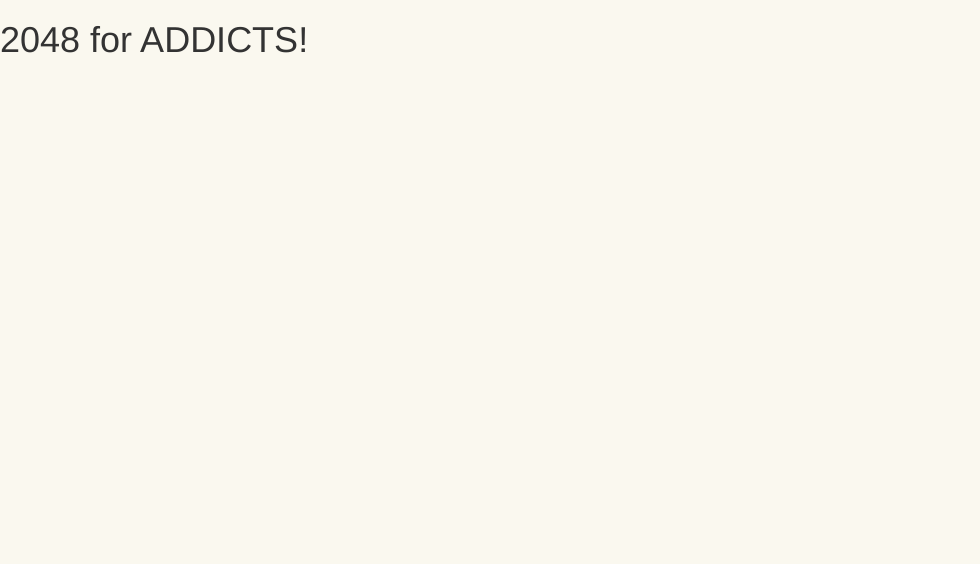
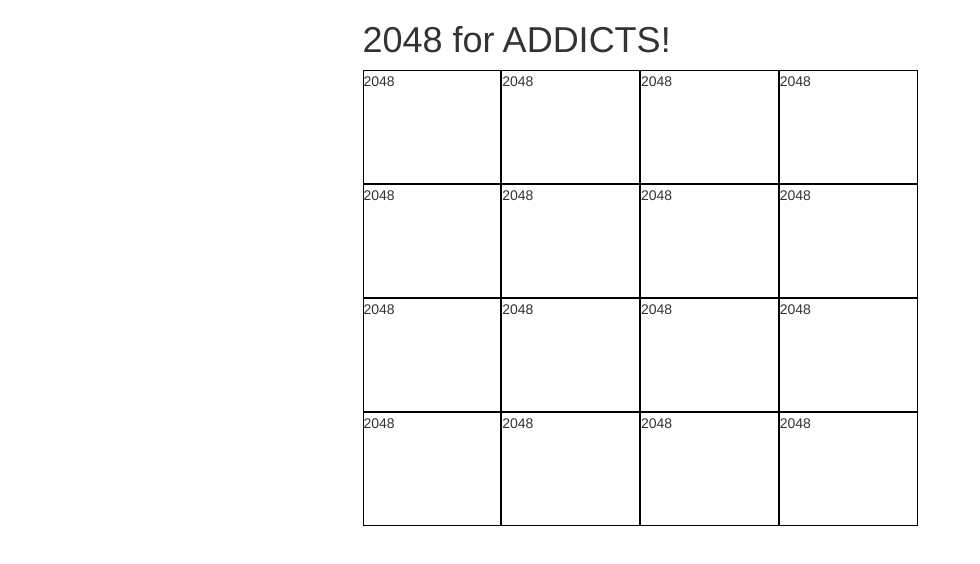
Before and after one commit to hexaballs/2048-4-Addicts, a plain HTML site: page index.html in a window 1280 px wide. Shown: the whole page, without its empty margins (0-980 px from the left). Drawn offline with nearby package versions, Linux system fonts and the light colour scheme.

Commit message:
defined css for board structure

```diff
--- a/css/main.css
+++ /dev/null
@@ -1,3 +0,0 @@
-body {
-  background: #faf8ef
-}
--- /dev/null
+++ b/css/main1.css
@@ -0,0 +1,34 @@
+body {
+  background: #faf8ef;
+  font-style: "Clear Sans", "Helvetica Neue", Arial, sans-serif;
+  color: #776e65;
+}
+
+h1 {
+  font-size: 50px;
+  margin-left: auto;
+  margin-right: auto;
+}
+
+.row {
+  text-align: center;
+}
+
+.board {
+  margin-right: auto;
+  margin-left: auto;
+  padding-top: 10px;
+  padding-bottom: 6px;
+  width: 500px;
+  background: #bbada0;
+  border-radius: 10px;
+}
+
+.cell {
+  background: rgba(238, 228, 218, 0.35);
+  display: inline-block;
+  width: 107px;
+  height: 107px;
+  margin: 5px;
+  border-radius: 10px;
+}
--- /dev/null
+++ b/css/main2.css
@@ -0,0 +1,10 @@
+body {
+
+}
+
+.cell {
+  float: left;
+  border: 1px solid black;
+  width: 25%;
+  height: 114px;
+}
--- a/index.html
+++ b/index.html
@@ -4,27 +4,40 @@
   <meta charset="UTF-8">
   <title>2048 for ADDICTS!</title>
   <link href="//maxcdn.bootstrapcdn.com/bootstrap/3.2.0/css/bootstrap.min.css" rel="stylesheet">
-  <link rel="stylesheet" href="css/main.css">
+  <link rel="stylesheet" href="css/main2.css">
 </head>
 <body>
-  <h1> 2048 for ADDICTS!</h1>
 
-  <div class="cell r0 c0"><div></div></div>
-  <div class="cell r0 c1"><div></div></div>
-  <div class="cell r0 c2"><div></div></div>
-  <div class="cell r0 c3"><div></div></div>
-  <div class="cell r1 c0"><div></div></div>
-  <div class="cell r1 c1"><div></div></div>
-  <div class="cell r1 c2"><div></div></div>
-  <div class="cell r1 c3"><div></div></div>
-  <div class="cell r2 c0"><div></div></div>
-  <div class="cell r2 c1"><div></div></div>
-  <div class="cell r2 c2"><div></div></div>
-  <div class="cell r2 c3"><div></div></div>
-  <div class="cell r3 c0"><div></div></div>
-  <div class="cell r3 c1"><div></div></div>
-  <div class="cell r3 c2"><div></div></div>
-  <div class="cell r3 c3"><div></div></div>
+  <div class="container">
+    <div class="row">
+
+      <div class="col-md-6 col-md-offset-3">
+        <h1> 2048 for ADDICTS!</h1>
+
+        <div class="board">
+          <div class="cell r0 c0"><div>2048</div></div>
+          <div class="cell r0 c1"><div>2048</div></div>
+          <div class="cell r0 c2"><div>2048</div></div>
+          <div class="cell r0 c3"><div>2048</div></div>
+          <div class="cell r1 c0"><div>2048</div></div>
+          <div class="cell r1 c1"><div>2048</div></div>
+          <div class="cell r1 c2"><div>2048</div></div>
+          <div class="cell r1 c3"><div>2048</div></div>
+          <div class="cell r2 c0"><div>2048</div></div>
+          <div class="cell r2 c1"><div>2048</div></div>
+          <div class="cell r2 c2"><div>2048</div></div>
+          <div class="cell r2 c3"><div>2048</div></div>
+          <div class="cell r3 c0"><div>2048</div></div>
+          <div class="cell r3 c1"><div>2048</div></div>
+          <div class="cell r3 c2"><div>2048</div></div>
+          <div class="cell r3 c3"><div>2048</div></div>
+        </div>
+
+      </div>
+
+    </div>
+
+  </div>
 
   <script src="//ajax.googleapis.com/ajax/libs/jquery/1.11.1/jquery.min.js"></script>
   <script src="//maxcdn.bootstrapcdn.com/bootstrap/3.2.0/js/bootstrap.min.js"></script>
--- a/js/main.js
+++ b/js/main.js
@@ -1,8 +1,6 @@
 // Generated by CoffeeScript 1.8.0
 (function() {
-  $(function() {
-    return alert("Hello Addict!");
-  });
+  $(function() {});
 
 }).call(this);
 
```
Also changed, not shown: 2 other files.
